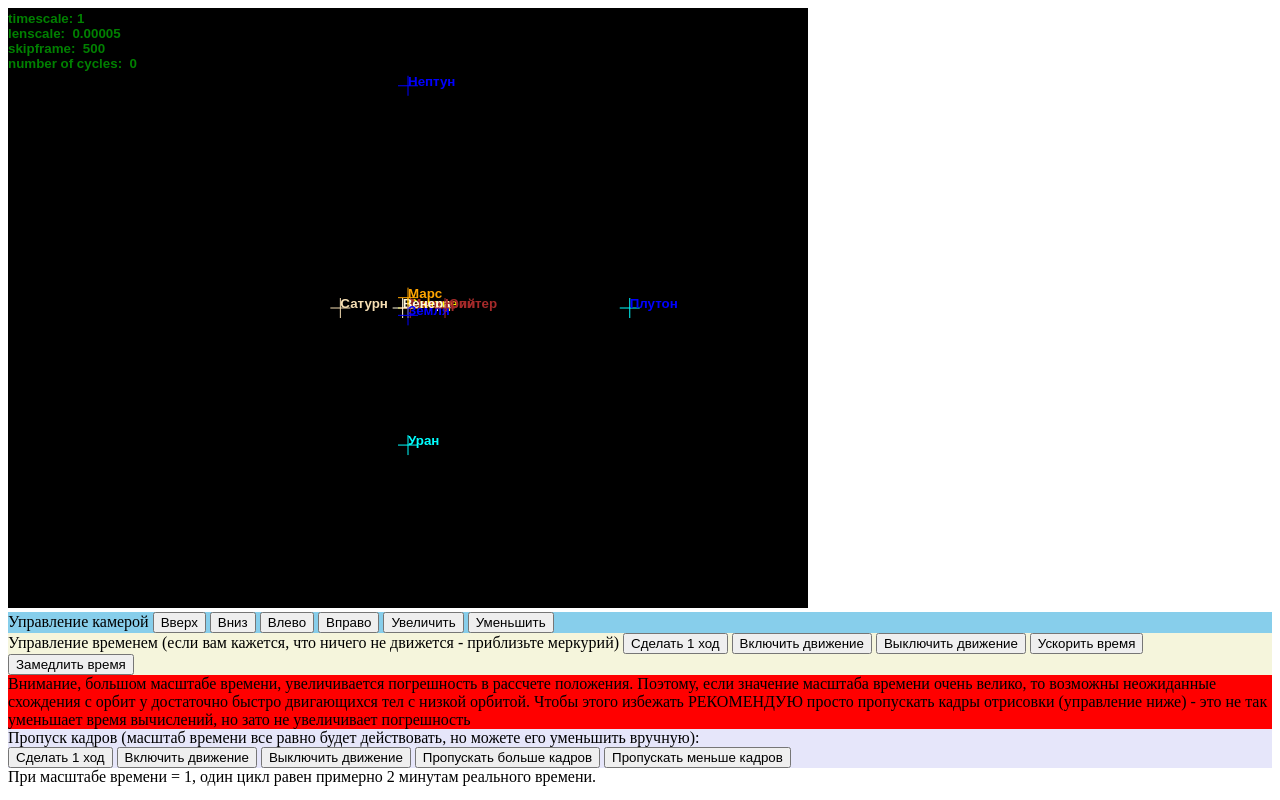
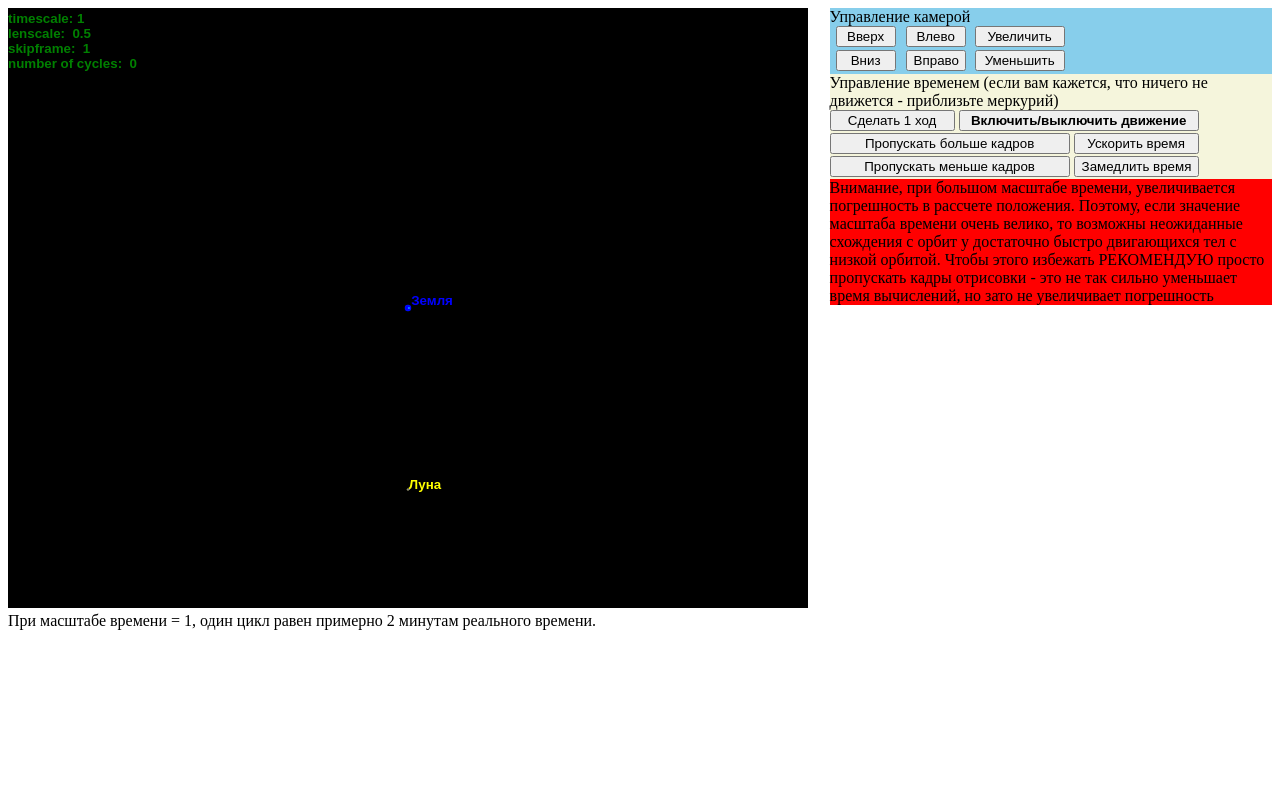
Before and after one commit to explorentis/explorentis.github.io, a plain HTML site: page index.html in a window 1280 px wide. Drawn offline with Linux system fonts and the light colour scheme.

Commit message:
2. Moon and css

```diff
--- /dev/null
+++ b/css/main.css
@@ -0,0 +1,37 @@
+#control {
+    float: right;
+    width: 35%;
+}
+
+#camera_control {
+    background-color: skyblue;
+}
+
+#time_control {
+    background-color: beige;
+}
+
+#warning {
+    background-color: red;
+}
+
+.short_name {
+    margin-bottom: 3px;
+    margin-left: 6px;
+    width: 60px;
+}
+
+.avg_name {
+    margin-left: 5px;
+    width: 90px;
+}
+
+.med_name {
+    margin-bottom: 2px;
+    width: 125px;
+}
+
+.long_name {
+    margin-bottom: 2px;
+    width: 240px;
+}
--- a/index.html
+++ b/index.html
@@ -3,39 +3,47 @@
 <head lang="ru">
     <meta charset="UTF-8">
     <title>Free fall</title>
+    <link href="css/main.css" rel="stylesheet" />
 </head>
 <body>
 <canvas id="screen" width="800" height="600">You need update browser</canvas>
-<div id="camera_control" style="background-color: skyblue">
-    Управление камерой
-    <input value="Вверх" type="button" onclick="cam_up();">
-    <input value="Вниз" type="button" onclick="cam_down();">
-    <input value="Влево" type="button" onclick="cam_left();">
-    <input value="Вправо" type="button" onclick="cam_right();">
-    <input value="Увеличить" type="button" onclick="cam_zoomin();">
-    <input value="Уменьшить" type="button" onclick="cam_zoomout();">
-</div>
-<div id="time_control" style="background-color: beige">
-    Управление временем (если вам кажется, что ничего не движется - приблизьте меркурий)
-    <input value="Сделать 1 ход" type="button" onclick="turn();">
-    <input value="Включить движение" type="button" onclick="start();">
-    <input value="Выключить движение" type="button" onclick="stop();">
-    <input value="Ускорить время" type="button" onclick="fast_time();">
-    <input value="Замедлить время" type="button" onclick="slow_time();">
-</div>
-<div id="warning" style="background-color: red">Внимание, большом масштабе времени, увеличивается погрешность в рассчете
-положения. Поэтому, если значение масштаба времени очень велико, то возможны неожиданные схождения с орбит у достаточно
-быстро двигающихся тел с низкой орбитой. Чтобы этого избежать РЕКОМЕНДУЮ просто пропускать кадры отрисовки (управление
-ниже) - это не так уменьшает время вычислений, но зато не увеличивает погрешность</div>
-<div id="skip_frames" style="background-color: lavender">
-    Пропуск кадров (масштаб времени все равно будет действовать, но можете его уменьшить вручную):<br>
-    <input value="Сделать 1 ход" type="button" onclick="turns_with_skip_graphics();">
-    <input value="Включить движение" type="button" onclick="start_with_skip();">
-    <input value="Выключить движение" type="button" onclick="stop_skipper();">
-    <input value="Пропускать больше кадров" type="button" onclick="increase_skips();">
-    <input value="Пропускать меньше кадров" type="button" onclick="reduce_skips();">
+<div id="control">
+    <div id="camera_control">
+        <div>Управление камерой</div>
+        <div>
+            <input value="Вверх" type="button" class="short_name" onclick="cam_up();">
+            <input value="Влево" type="button" class="short_name" onclick="cam_left();">
+            <input value="Увеличить" type="button" class="avg_name" onclick="cam_zoomin();">
+        </div>
+        <div>
+            <input value="Вниз" type="button" class="short_name"  onclick="cam_down();">
+            <input value="Вправо" type="button" class="short_name"  onclick="cam_right();">
+            <input value="Уменьшить" type="button" class="avg_name" onclick="cam_zoomout();">
+        </div>
+    </div>
+    <div id="time_control">
+        <div>Управление временем (если вам кажется, что ничего не движется - приблизьте меркурий)</div>
+        <div>
+            <input value="Сделать 1 ход" type="button" class="med_name" onclick="turns_with_skip_graphics();">
+            <input value="Включить/выключить движение" style="font-weight: bold;" class="long_name"  type="button" onclick="startstop();">
+        </div>
+        <div>
+            <input value="Пропускать больше кадров" class="long_name" type="button" onclick="increase_skips();">
+            <input value="Ускорить время" type="button" class="med_name" onclick="fast_time();">
+        </div>
+        <div>
+            <input value="Пропускать меньше кадров" class="long_name" type="button" onclick="reduce_skips();">
+            <input value="Замедлить время" type="button" class="med_name" onclick="slow_time();">
+        </div>
+    </div>
+    <div id="warning">Внимание, при большом масштабе времени, увеличивается погрешность в рассчете
+        положения. Поэтому, если значение масштаба времени очень велико, то возможны неожиданные схождения с орбит у достаточно
+        быстро двигающихся тел с низкой орбитой. Чтобы этого избежать РЕКОМЕНДУЮ просто пропускать кадры отрисовки - это не
+        так сильно уменьшает время вычислений, но зато не увеличивает погрешность
+    </div>
 </div>
 При масштабе времени = 1, один цикл равен примерно 2 минутам реального времени.
+
 <script src="js/me/mathematics.js"></script>
 <script src="js/me/painting.js"></script>
 <script src="js/me/planets.js"></script>
--- a/js/me/init.js
+++ b/js/me/init.js
@@ -14,7 +14,12 @@ solsystem = new SolarSystem(/*   X, Y, радиус,  масса, Vx, Vy */
         new Planet('Сатурн',-1352600, 0,  120.536 / 2,  568,   0, -calc_perihelion_speed(  1988920, 0.057,1514500), 'Wheat', 0, 'White'),
         new Planet('Уран',    0, 2741300,  51.118 / 2,   86.8, calc_perihelion_speed(1988920,0.046,3003600), 0, 'Cyan', 0, 'Cyan'),
         new Planet('Нептун',  0,-4444500,  49.528 / 2,  102,   calc_perihelion_speed(1988920,0.011,4545700), 0, 'Blue', 0, 'Cyan'),
-        new Planet('Плутон',  4435000, 0, 2.390 / 2, 0.0125, 0, calc_perihelion_speed(1988920,0.244,7304300), 0, 'Grey', 0, 'Grey')]);
-solsystem.zoom(0.00005);
-count_skips = 500;
+        new Planet('Плутон',  4435000, 0, 2.390 / 2, 0.0125, 0, calc_perihelion_speed(1988920,0.244,7304300), 'Grey', 0, 'Grey'),
+        new Planet('Луна', 0, 147100 + 363, 3.475 / 2, 0.073,  calc_perihelion_speed(1988920, 0.017, 152100) + calc_perihelion_speed(5.97,0.055,406), 0, 'Yellow', 0, 'Grey')
+    ]);
+//solsystem.zoom(0.00005);
+//count_skips = 500;
+solsystem.centerX = solsystem.bodies[3].X;
+solsystem.centerY = solsystem.bodies[3].Y;
+solsystem.zoom(0.5);
 solsystem.draw();
--- a/js/me/interface.js
+++ b/js/me/interface.js
@@ -42,15 +42,6 @@ function reduce_skips(){
     if (count_skips > 1) count_skips--;
 }
 
-function start_with_skip(){
-    clearInterval(timer);
-    timer2 = setInterval(turns_with_skip_graphics, 40);
-}
-
-function stop_skipper(){
-    clearInterval(timer2);
-}
-
 function turns_with_skip_graphics(){
     turn_skip = count_skips;
     while (turn_skip != 0){
@@ -61,21 +52,15 @@ function turns_with_skip_graphics(){
     solsystem.draw();
 }
 
-function turn(){
-    solsystem.calc_acceleration();
-    solsystem.move();
-    solsystem.draw();
-}
+var timer;
 
-var timer, timer2;
-
-function start(){
-    clearInterval(timer2);
-    timer = setInterval(turn, 40);
-}
-
-function stop(){
-    clearInterval(timer);
+function startstop(){
+    if (timer == null){
+        timer = setInterval(turns_with_skip_graphics, 40);
+    }else{
+        clearInterval(timer);
+        timer = null;
+    }
 }
 
 function fast_time(){
```
Also changed, not shown: 1 other file.
